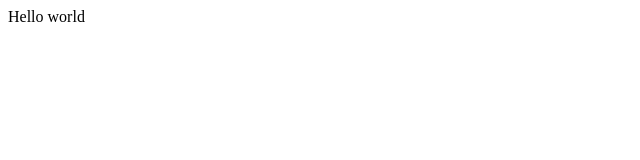
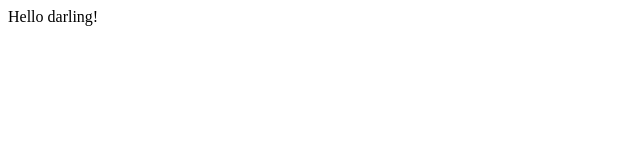
Before and after one commit to judijasa/project-527, a plain HTML site: page index.html in a window 1280 px wide. Shown: the full height of the page, 0-640 px from the left. Drawn offline with Linux system fonts and the light colour scheme.

Commit message:
Update index.html

```diff
--- a/index.html
+++ b/index.html
@@ -1,6 +1,6 @@
 <html>
 <header><title>This is title</title></header>
 <body>
-Hello world
+Hello darling!
 </body>
 </html>
```
